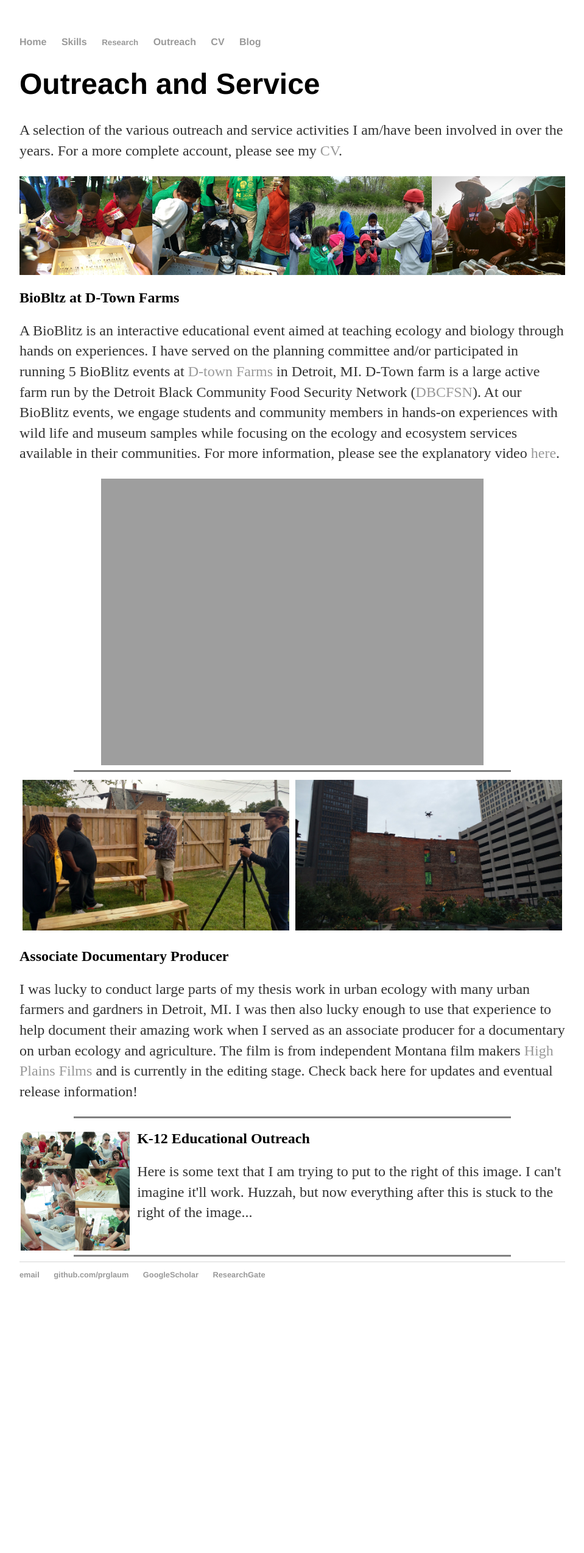
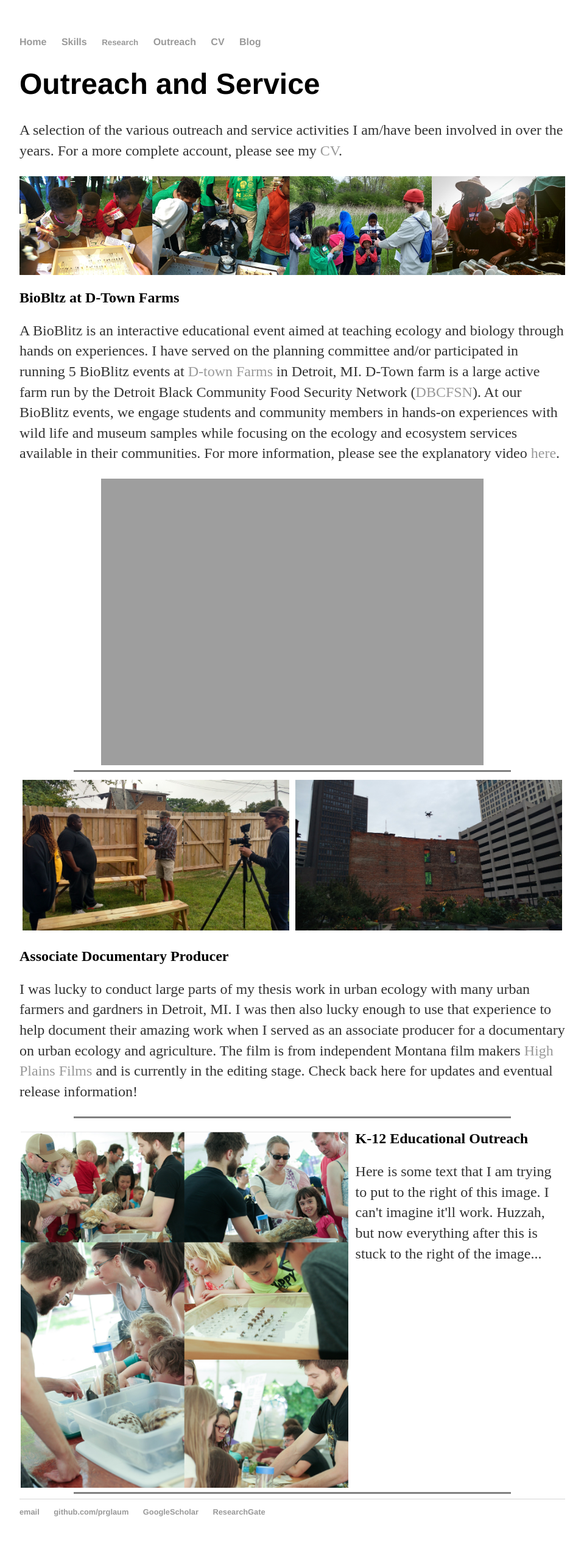
Before and after one commit to prglaum/prglaum.github.io, a Jekyll site: the page built from outreach/index.html, in a window 1280 px wide. Shown: the whole page at 61% size, without its empty margins (160-1119 px from the left). Built offline with Jekyll 4.4.1, drawn with Linux system fonts in a browser that asks for light colours; before the commit the page ends 2158 px from its top, so only the background shows below that.

Commit message:
Update index.html

```diff
--- a/outreach/index.html
+++ b/outreach/index.html
@@ -53,31 +53,10 @@ title: Outreach & Service
 <!-- K-12 Educational, Kids Table, & School Talk Section -->
 
 <div display='block'>
-<img src="{{site.url}}/docs/assets/images/kidsTableCollage2.PNG" alt="A2kidsTable" class="float-img-left" style="width:20%">
+<img src="{{site.url}}/docs/assets/images/kidsTableCollage2.PNG" alt="A2kidsTable" class="float-img-left" style="width:60%">
 <h2>K-12 Educational Outreach</h2>
 <p> Here is some text that I am trying to put to the right of this image. I can't imagine it'll work.
 	Huzzah, but now everything after this is stuck to the right of the image...</p>
 </div>
 
-<!-- <div id='container'>
-  <table style="width:100%">
-    <tr>
-	<td style="width:50%">
-		<figure>
-		<p><img class=scaled src="{{site.url}}/docs/assets/images/chemoEcoPic1.PNG" alt="peru">
-		<figcaption>Fig 1: S. peruvianum, Peruvian Andes</figcaption>
-		</figure> </td>
-	<td><p style="text-align:left;">In the Peruvian Andres, the wild tomato (Fig 1 <i>Solanum peruvianum</i>), releases Jasmonates in response to herbivore attack.
-		<br>These volatile defense chemicals repell insect pollinators such as the buzz pollinating bees that these plants rely on (Fig 2).
-		Consequently this reduces individual plant fitness through what we call <i>herbivore-induced pollinator limitation</i>.</p>
-
-		<figure>
-		<p><img class=scaled src="{{site.url}}/docs/assets/images/peruBees.PNG" alt="peruBees">
-		<figcaption>Fig 2:(a) Colletes sp. (Colletidae) and (b) Corynura sp. (Halictidae) on S. peruvianum</figcaption>
-		</figure>
-	    </td>
-    </tr>
-  </table>
-</div> -->
-
 <hr style="clear:left" width="80%" align="center" size="3" NOSHADE="noshade">
```
